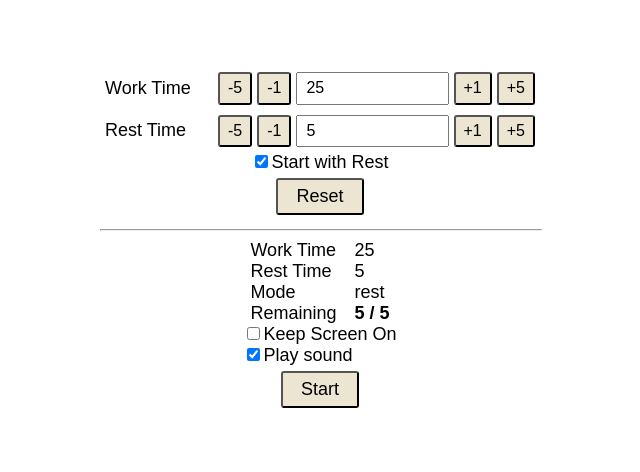
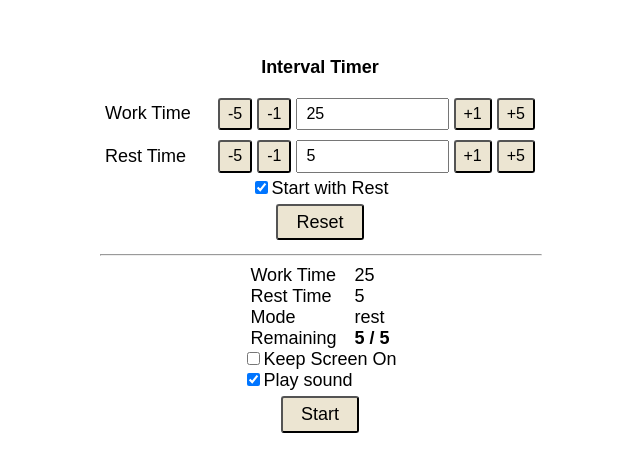
Before and after one commit to pofl/interval-timer-react-vite, a React (Vite) app: page / in a window 1280 px wide. Shown: the part 160-632 px from the top of the page, without its empty margins (320-960 px from the left). Built offline with nearby package versions, Linux system fonts and the light colour scheme.

Commit message:
Add Header

```diff
--- a/src/components/IntervalTimer.tsx
+++ b/src/components/IntervalTimer.tsx
@@ -95,6 +95,7 @@ export function IntervalTimer() {
 
   return (
     <div style={{ padding: '5px', display: 'flex', flexDirection: 'column', alignItems: 'center' }}>
+      <h2>Interval Timer</h2>
       <SettingControl value={workTime} label="Work Time" onChange={(value: number) => setWorkTime(value)} />
       <SettingControl value={restTime} label="Rest Time" onChange={(value: number) => setRestTime(value)} />
       <div>
@@ -136,8 +137,8 @@ export function IntervalTimer() {
 
       <div>
         <div>
-            {
-              error ? (
+          {
+            error ? (
               <span>Screen Lock Prevention Error: {error}</span>
             ) : !isSupported ? (
               "Screen Lock Prevention Not Supported"
@@ -157,9 +158,9 @@ export function IntervalTimer() {
           <label>
             <input
               type="checkbox"
-            checked={playSound}
-            onChange={(e) => setPlaySound(e.target.checked)}
-          />
+              checked={playSound}
+              onChange={(e) => setPlaySound(e.target.checked)}
+            />
             Play sound
           </label>
         </div>
```
